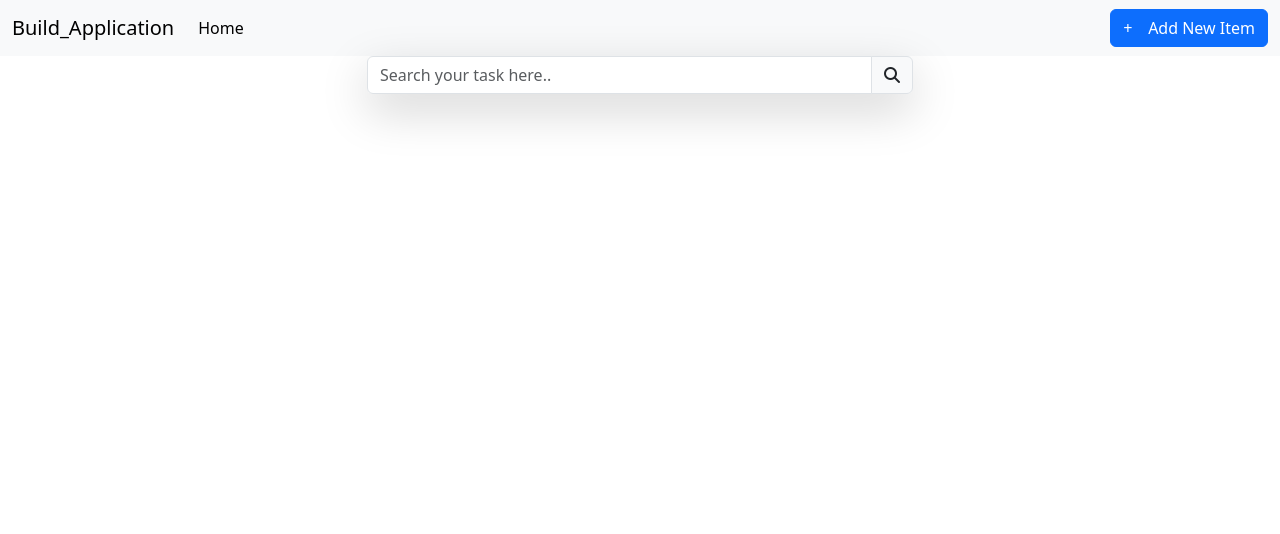
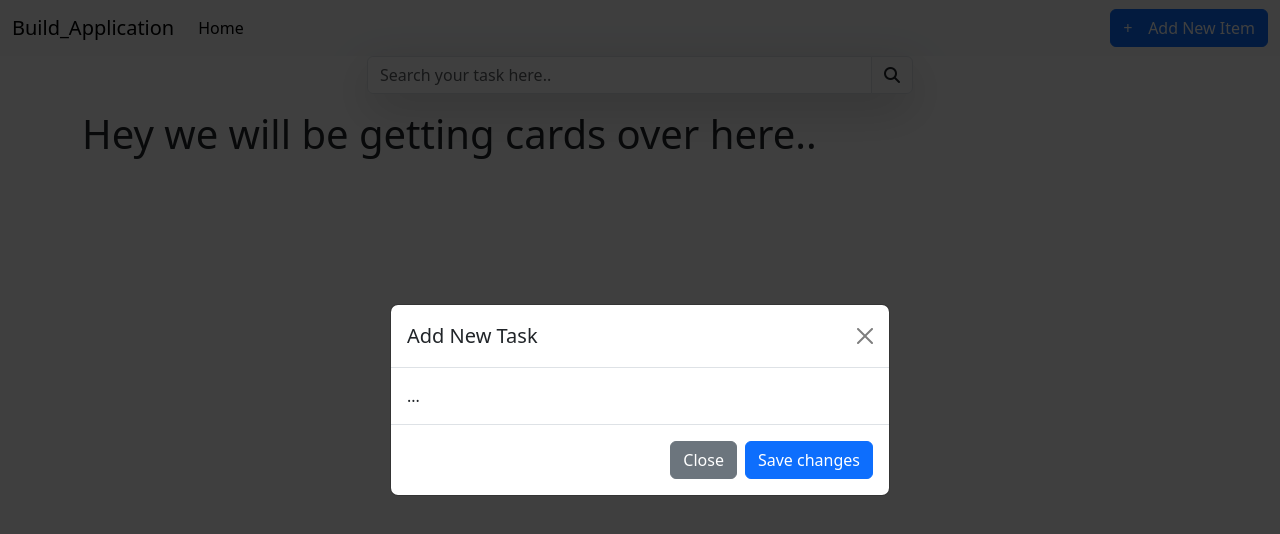
Before and after one commit to Krmjn09/TaskyBuildJsApplication, a plain HTML site: page index.html in a window 1280 px wide. Both pictures are taken after a click on the button "Add New Item". Drawn offline with nearby package versions, Linux system fonts and the light colour scheme.

Commit message:
commit changes

```diff
--- a/index.html
+++ b/index.html
@@ -20,6 +20,40 @@
     <title>JS build Projec</title>
   </head>
   <body>
+    <!-- Modal -->
+    <div
+      class="modal fade"
+      id="addNewModal"
+      tabindex="-1"
+      aria-labelledby="addNewModalLabel"
+      aria-hidden="true"
+    >
+      <div class="modal-dialog modal-dialog-centered">
+        <div class="modal-content">
+          <div class="modal-header">
+            <h1 class="modal-title fs-5" id="addNewModalLabel">Add New Task</h1>
+            <button
+              type="button"
+              class="btn-close"
+              data-bs-dismiss="modal"
+              aria-label="Close"
+            ></button>
+          </div>
+          <div class="modal-body">...</div>
+          <div class="modal-footer">
+            <button
+              type="button"
+              class="btn btn-secondary"
+              data-bs-dismiss="modal"
+            >
+              Close
+            </button>
+            <button type="button" class="btn btn-primary">Save changes</button>
+          </div>
+        </div>
+      </div>
+    </div>
+
     <nav class="navbar navbar-expand-lg bg-body-tertiary">
       <div class="container-fluid">
         <a class="navbar-brand" href="#">Build_Application</a>
@@ -44,6 +78,8 @@
           <button
             class="btn btn-primary d-flex align-items-center gap-3"
             type="submit"
+            data-bs-toggle="modal"
+            data-bs-target="#addNewModal"
           >
             <i class="fa-light fa-plus mr-4"></i>Add New Item
           </button>
@@ -74,7 +110,11 @@
       </section>
 
       <!-- card section -->
-      <section></section>
+      <section class="mt-3">
+        <div class="row task__contents">
+          <h1>Hey we will be getting cards over here..</h1>
+        </div>
+      </section>
     </div>
 
     <!-- scripts -->
```
